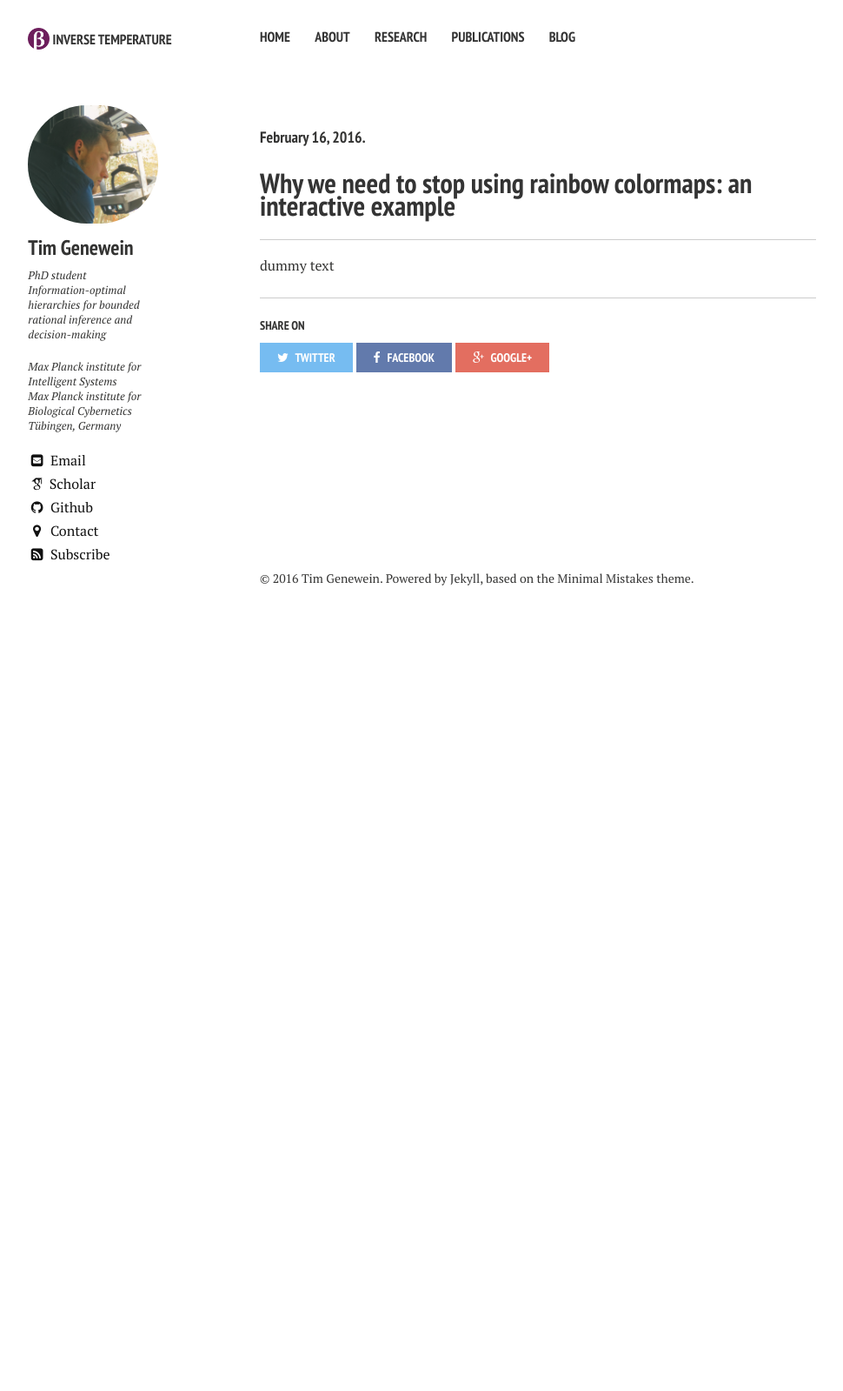
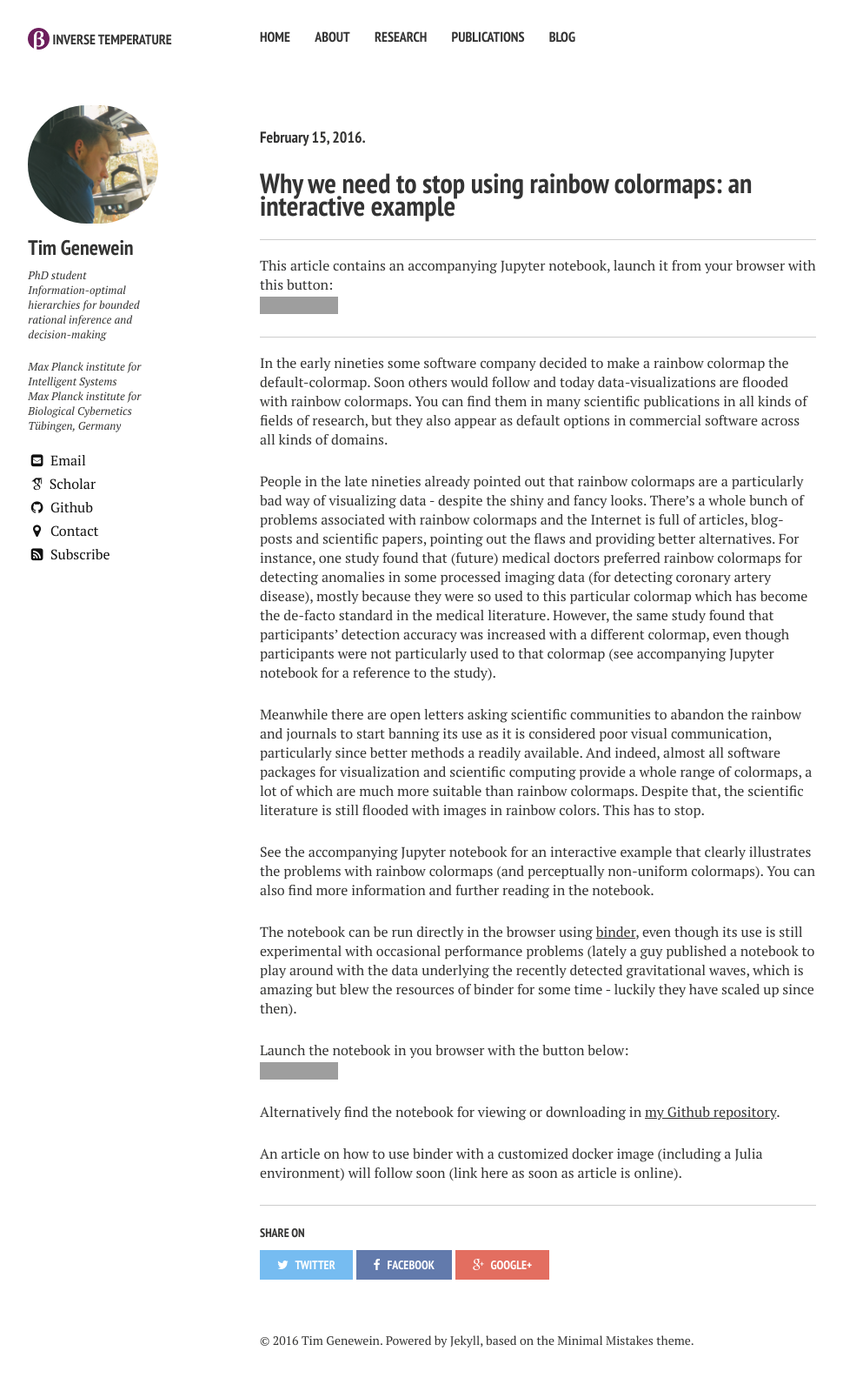
Before and after one commit to tgenewein/tgenewein.github.io, a Jekyll site: the page built from _posts/2016-02-16-StopUsingRainbowColormaps.md, in a window 1280 px wide. Shown: the whole page at 87% size, without its empty margins (21-991 px from the left). Built offline with Jekyll 4.4.1, drawn with Linux system fonts in a browser that asks for light colours; nearby versions of some CDN libraries; some web fonts are replaced; comment, search, counter and statistics services are not loaded; before the commit the page ends 900 px from its top, so only the background shows below that; grey boxes are pictures that could not be loaded.

Commit message:
Changed the date to see if that fixes the issue

```diff
--- a/_posts/2016-02-16-StopUsingRainbowColormaps.md
+++ b/_posts/2016-02-16-StopUsingRainbowColormaps.md
@@ -1,9 +1,31 @@
 ---
 layout: post
 title:  "Why we need to stop using rainbow colormaps: an interactive example"
-date:   2016-02-16 11:00:00
+date:   2016-02-15 11:00:00
 publication: false
 excerpt: "Rainbow colormaps distort visualizations of raw data - better alternatives can easily be found and should be used. See here why."
 tags: [visualization, jupyter, binder, python, matplotlib, jet]
 ---
-dummy text
+
+This article contains an accompanying Jupyter notebook, launch it from your browser with this button:
+[![Binder](http://mybinder.org/badge.svg)](http://mybinder.org/repo/tgenewein/StopUsingRainbowColormaps)
+
+---
+
+In the early nineties some software company decided to make a rainbow colormap the default-colormap. Soon others would follow and today data-visualizations are flooded with rainbow colormaps. You can find them in many scientific publications in all kinds of fields of research, but they also appear as default options in commercial software across all kinds of domains.
+
+People in the late nineties already pointed out that rainbow colormaps are a particularly bad way of visualizing data - despite the shiny and fancy looks. There's a whole bunch of problems associated with rainbow colormaps and the Internet is full of articles, blog-posts and scientific papers, pointing out the flaws and providing better alternatives. For instance, one study found that (future) medical doctors preferred rainbow colormaps for detecting anomalies in some processed imaging data (for detecting coronary artery disease), mostly because they were so used to this particular colormap which has become the de-facto standard in the medical literature. However, the same study found that participants' detection accuracy was increased with a different colormap, even though participants were not particularly used to that colormap (see accompanying Jupyter notebook for a reference to the study).
+
+Meanwhile there are open letters asking scientific communities to abandon the rainbow and journals to start banning its use as it is considered poor visual communication, particularly since better methods a readily available. And indeed, almost all software packages for visualization and scientific computing provide a whole range of colormaps, a lot of which are much more suitable than rainbow colormaps. Despite that, the scientific literature is still flooded with images in rainbow colors. This has to stop.
+
+See the accompanying Jupyter notebook for an interactive example that clearly illustrates the problems with rainbow colormaps (and perceptually non-uniform colormaps). You can also find more information and further reading in the notebook.
+
+The notebook can be run directly in the browser using [binder](http://mybinder.org/), even though its use is still experimental with occasional performance problems (lately a guy published a notebook to play around with the data underlying the recently detected gravitational waves, which is amazing but blew the resources of binder for some time - luckily they have scaled up since then).
+
+Launch the notebook in you browser with the button below:
+[![Binder](http://mybinder.org/badge.svg)](http://mybinder.org/repo/tgenewein/StopUsingRainbowColormaps)
+
+Alternatively find the notebook for viewing or downloading in [my Github repository](https://github.com/tgenewein/StopUsingRainbowColormaps).
+
+
+An article on how to use binder with a customized docker image (including a Julia environment) will follow soon (link here as soon as article is online).
```
